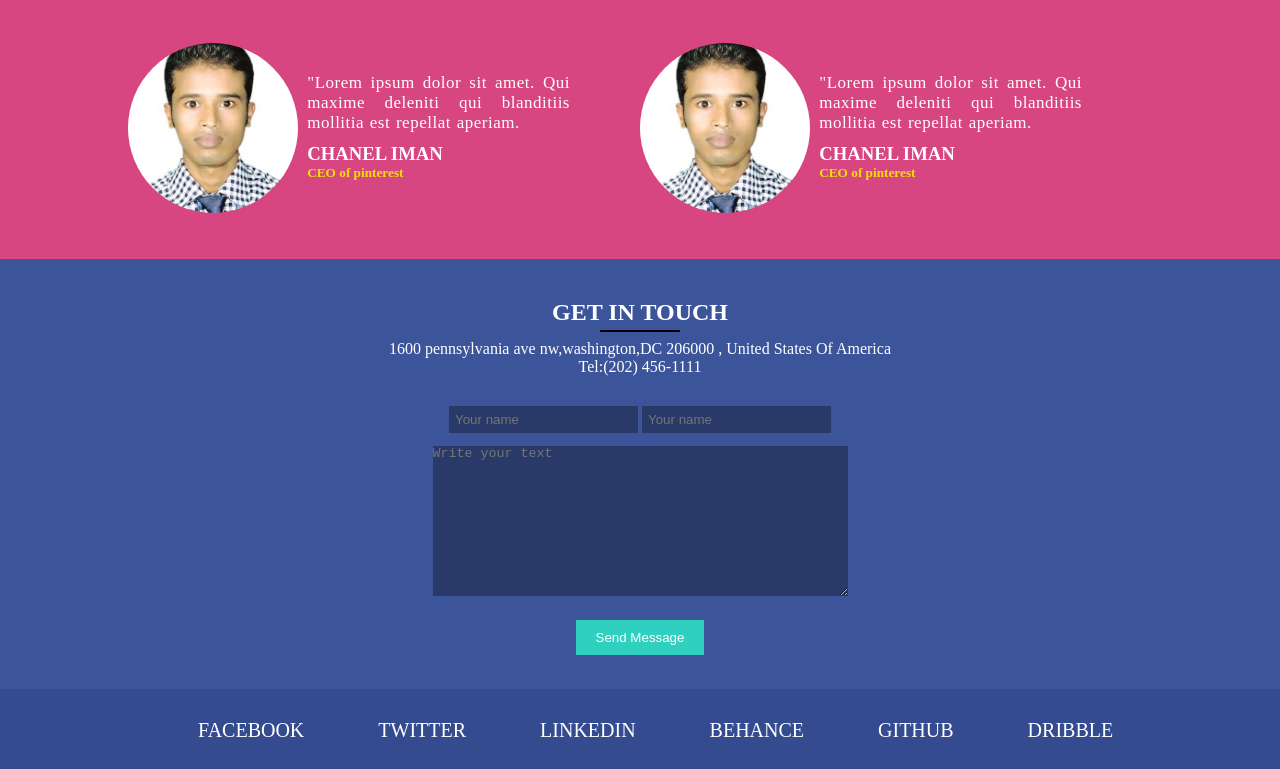
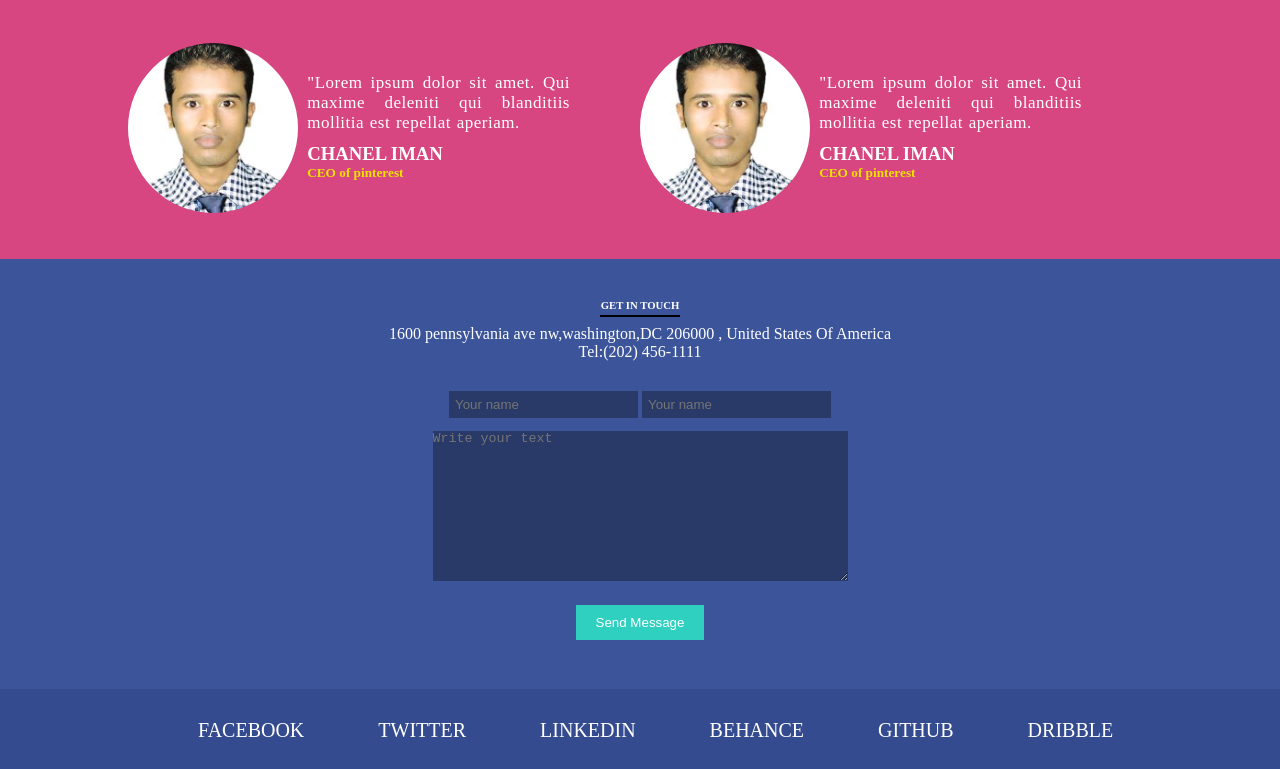
Before and after one commit to Mohammad-Minuddin/Cuda_project, a plain HTML site: page index.html in a window 1280 px wide. Shown: the part 2636-3405 px from the top of the page. Drawn offline with Linux system fonts and the light colour scheme.

Commit message:
Update index.html

```diff
--- a/index.html
+++ b/index.html
@@ -241,7 +241,7 @@
     <!---------------Contact--------------->
     <section class="contact">
         <div class="container">
-            <h2>GET IN TOUCH</h2>
+            <h6>GET IN TOUCH</h6>
             <hr>
             <p>1600 pennsylvania ave nw,washington,DC 206000 , United States Of America Tel:(202) 456-1111</p>
             <form action="">
```
